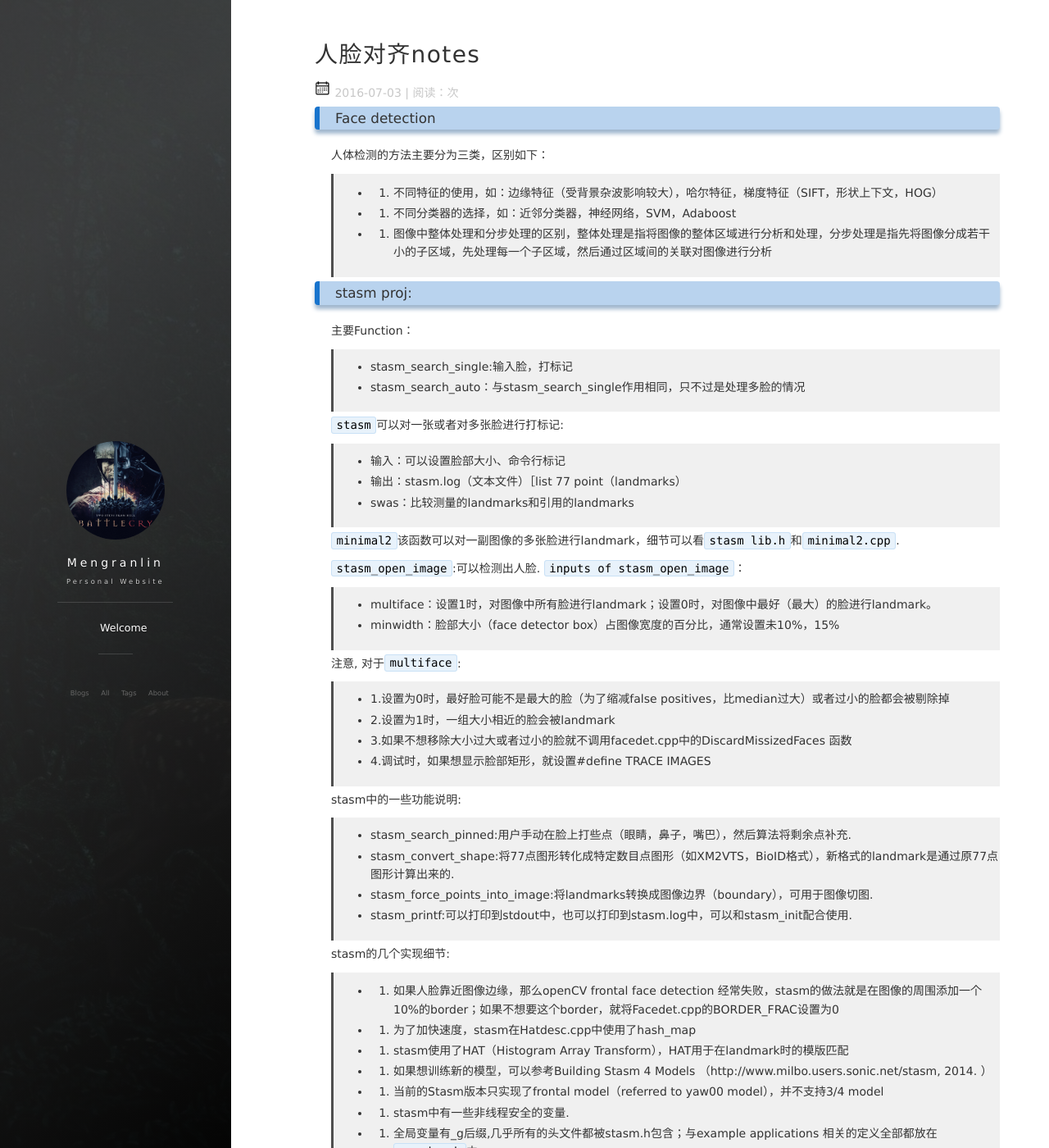
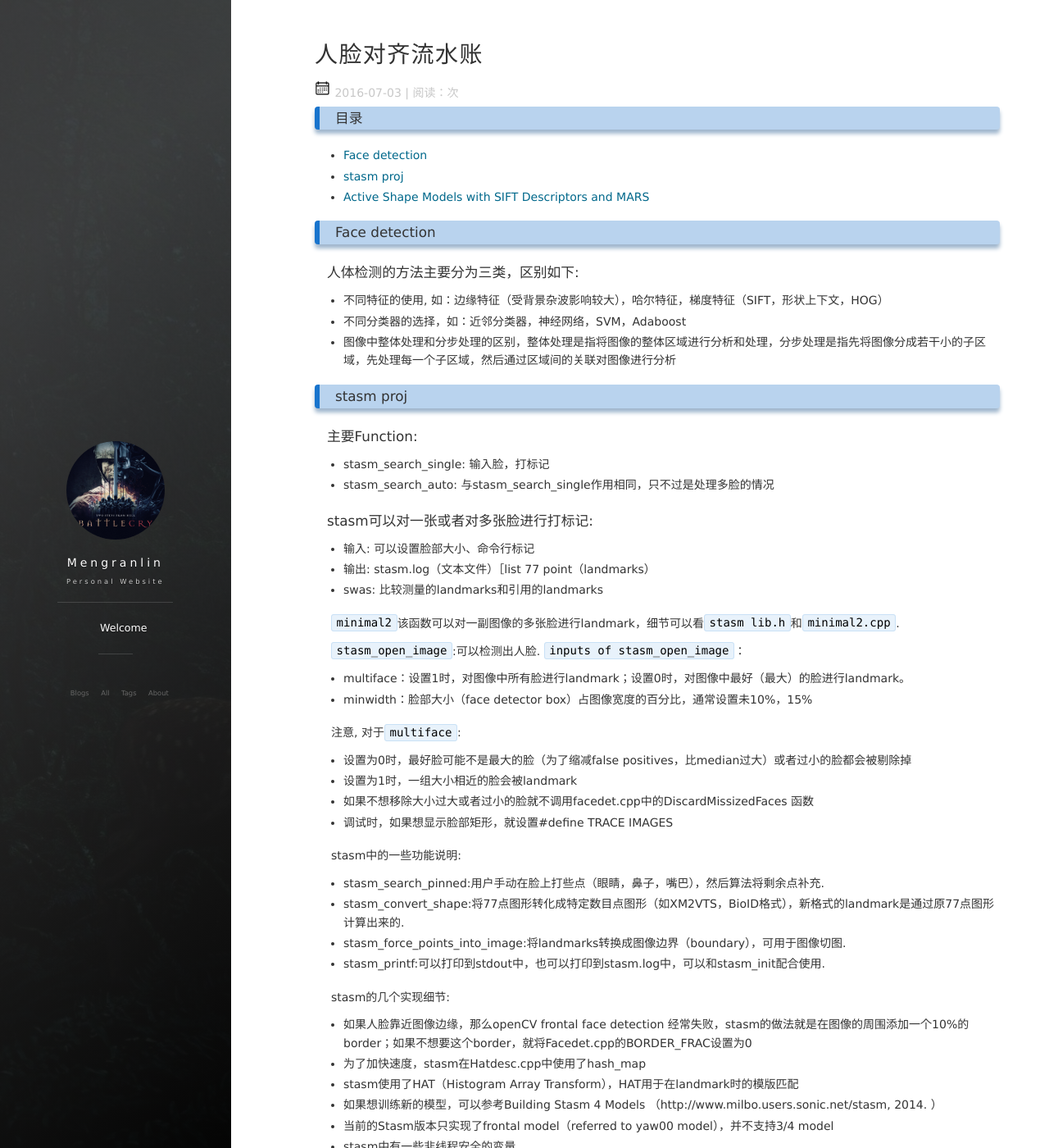
Before and after one commit to lmrshare/lmrshare.github.io, a Jekyll site: the page built from _posts/2016-07-03-wor-linux-research_face1.md, in a window 1280 px wide and 1400 px high. Shown: the whole window at 82% size. Built offline with Jekyll 4.4.1, drawn with Linux system fonts in a browser that asks for light colours; nearby versions of some CDN libraries; comment, search, counter and statistics services are not loaded; some of the changed text lies outside the part shown.

Commit message:
neaten research

```diff
--- a/_posts/2016-07-03-wor-linux-research_face1.md
+++ b/_posts/2016-07-03-wor-linux-research_face1.md
@@ -1,83 +1,87 @@
 ---
 layout: post
-title: "人脸对齐notes"
+title: "人脸对齐流水账"
 date: 2016-07-03
 description: "这是在学校期间做的调研"
-tag: Research
+tag: Projs
 ---
 
-### Face detection
+### 目录
 
-人体检测的方法主要分为三类，区别如下：
+* [Face detection](#face-detection)
+* [stasm proj](#stasm)
+* [Active Shape Models with SIFT Descriptors and MARS](#asm)
 
->* 1. 不同特征的使用，如：边缘特征（受背景杂波影响较大），哈尔特征，梯度特征（SIFT，形状上下文，HOG）
->* 2. 不同分类器的选择，如：近邻分类器，神经网络，SVM，Adaboost
->* 3. 图像中整体处理和分步处理的区别，整体处理是指将图像的整体区域进行分析和处理，分步处理是指先将图像分成若干小的子区域，先处理每一个子区域，然后通过区域间的关联对图像进行分析
+### <a name="face-detection"></a>Face detection
 
+#### 人体检测的方法主要分为三类，区别如下:
 
+- 不同特征的使用, 如：边缘特征（受背景杂波影响较大），哈尔特征，梯度特征（SIFT，形状上下文，HOG）
+- 不同分类器的选择，如：近邻分类器，神经网络，SVM，Adaboost
+- 图像中整体处理和分步处理的区别，整体处理是指将图像的整体区域进行分析和处理，分步处理是指先将图像分成若干小的子区域，先处理每一个子区域，然后通过区域间的关联对图像进行分析
 
-### stasm proj:
+### <a name="stasm"></a>stasm proj
 
-主要Function：
+#### 主要Function:
 
->* stasm_search_single:输入脸，打标记
->* stasm_search_auto：与stasm_search_single作用相同，只不过是处理多脸的情况
+- stasm_search_single: 输入脸，打标记
+- stasm_search_auto: 与stasm_search_single作用相同，只不过是处理多脸的情况
 
-`stasm`可以对一张或者对多张脸进行打标记:
+#### stasm可以对一张或者对多张脸进行打标记:
 
->* 输入：可以设置脸部大小、命令行标记
->* 输出：stasm.log（文本文件）［list 77 point（landmarks）
->* swas：比较测量的landmarks和引用的landmarks
+- 输入: 可以设置脸部大小、命令行标记
+- 输出: stasm.log（文本文件）［list 77 point（landmarks）
+- swas: 比较测量的landmarks和引用的landmarks
 
 `minimal2`该函数可以对一副图像的多张脸进行landmark，细节可以看`stasm lib.h`和`minimal2.cpp`.
 
 `stasm_open_image`:可以检测出人脸. `inputs of stasm_open_image`：
 
->* multiface：设置1时，对图像中所有脸进行landmark；设置0时，对图像中最好（最大）的脸进行landmark。
->* minwidth：脸部大小（face detector box）占图像宽度的百分比，通常设置未10%，15%
+- multiface：设置1时，对图像中所有脸进行landmark；设置0时，对图像中最好（最大）的脸进行landmark。
+- minwidth：脸部大小（face detector box）占图像宽度的百分比，通常设置未10%，15%
 
 注意, 对于`multiface`:
 
->* 1.设置为0时，最好脸可能不是最大的脸（为了缩减false positives，比median过大）或者过小的脸都会被剔除掉
->* 2.设置为1时，一组大小相近的脸会被landmark
->* 3.如果不想移除大小过大或者过小的脸就不调用facedet.cpp中的DiscardMissizedFaces      函数
->* 4.调试时，如果想显示脸部矩形，就设置#define TRACE IMAGES
+- 设置为0时，最好脸可能不是最大的脸（为了缩减false positives，比median过大）或者过小的脸都会被剔除掉
+- 设置为1时，一组大小相近的脸会被landmark
+- 如果不想移除大小过大或者过小的脸就不调用facedet.cpp中的DiscardMissizedFaces      函数
+- 调试时，如果想显示脸部矩形，就设置#define TRACE IMAGES
 
 stasm中的一些功能说明:
 
->* stasm_search_pinned:用户手动在脸上打些点（眼睛，鼻子，嘴巴），然后算法将剩余点补充.
->* stasm_convert_shape:将77点图形转化成特定数目点图形（如XM2VTS，BioID格式），新格式的landmark是通过原77点图形计算出来的.
->* stasm_force_points_into_image:将landmarks转换成图像边界（boundary），可用于图像切图.
->* stasm_printf:可以打印到stdout中，也可以打印到stasm.log中，可以和stasm_init配合使用.
+- stasm_search_pinned:用户手动在脸上打些点（眼睛，鼻子，嘴巴），然后算法将剩余点补充.
+- stasm_convert_shape:将77点图形转化成特定数目点图形（如XM2VTS，BioID格式），新格式的landmark是通过原77点图形计算出来的.
+- stasm_force_points_into_image:将landmarks转换成图像边界（boundary），可用于图像切图.
+- stasm_printf:可以打印到stdout中，也可以打印到stasm.log中，可以和stasm_init配合使用.
 
 stasm的几个实现细节:
 
->* 1. 如果人脸靠近图像边缘，那么openCV frontal face detection 经常失败，stasm的做法就是在图像的周围添加一个10%的border；如果不想要这个border，就将Facedet.cpp的BORDER_FRAC设置为0
->* 2. 为了加快速度，stasm在Hatdesc.cpp中使用了hash_map
->* 3. stasm使用了HAT（Histogram Array Transform），HAT用于在landmark时的模版匹配
->* 4. 如果想训练新的模型，可以参考Building Stasm 4 Models （http://www.milbo.users.sonic.net/stasm, 2014. ）
->* 5. 当前的Stasm版本只实现了frontal model（referred to yaw00 model），并不支持3/4 model
->* 6. stasm中有一些非线程安全的变量.
->* 7. 全局变量有_g后缀,几乎所有的头文件都被stasm.h包含；与example applications 相关的定义全部都放在`appmisc.h`中.
+- 如果人脸靠近图像边缘，那么openCV frontal face detection 经常失败，stasm的做法就是在图像的周围添加一个10%的border；如果不想要这个border，就将Facedet.cpp的BORDER_FRAC设置为0
+- 为了加快速度，stasm在Hatdesc.cpp中使用了hash_map
+- stasm使用了HAT（Histogram Array Transform），HAT用于在landmark时的模版匹配
+- 如果想训练新的模型，可以参考Building Stasm 4 Models （http://www.milbo.users.sonic.net/stasm, 2014. ）
+- 当前的Stasm版本只实现了frontal model（referred to yaw00 model），并不支持3/4 model
+- stasm中有一些非线程安全的变量.
+- 全局变量有_g后缀,几乎所有的头文件都被stasm.h包含；与example applications 相关的定义全部都放在`appmisc.h`中.
 
 
-#### Active Shape Models with SIFT Descriptors and MARS
+### <a name="asm"></a>Active Shape Models with SIFT Descriptors and MARS
 
 abstract:
 
->* 1.用简化的SIFT描述子代替ASM中1D gradient profiles，同时用MARS（multivariate adaptive regression splines）用于描述子匹配（descriptor matching），描述子是在landmark周围的
->* 2.论文算法是modified ASM
->* 3.SIFT用于模版匹配（template matching）
+- 用简化的SIFT描述子代替ASM中1D gradient profiles，同时用MARS（multivariate adaptive regression splines）用于描述子匹配（descriptor matching），描述子是在landmark周围的
+- 论文算法是modified ASM
+- SIFT用于模版匹配（template matching）
 
 related work：
 
->* MARS：multiple adaptive regression splines（多元适应性回归样条）
->* SIFT和HAT描述子的作用相同
+- MARS：multiple adaptive regression splines（多元适应性回归样条）
+- SIFT和HAT描述子的作用相同
 
 descriptor matching：
 
->* 1. Once we have the descriptor of an image patch, we need a measure of how well the descriptor matches the facial feature of interest(度量描述子对感兴趣区域的匹配).
->* 2. SVM可用于descriptor mathching，但是用SVM比较慢，而MARS比SVM快多了，而且结果几乎与SVM一样好。
+- Once we have the descriptor of an image patch, we need a measure of how well the descriptor matches the facial feature of interest(度量描述子对感兴趣区域的匹配).
+- SVM可用于descriptor mathching，但是用SVM比较慢，而MARS比SVM快多了，而且结果几乎与SVM一样好。
 
 #### ASM
 
@@ -95,7 +99,7 @@ PDM中,外形相似的物体,例如人脸、人手、心脏、肺部等的几何
 
 - [4. Multiview Ac-tive Shape Models with SIFT Descriptors for the 300-W Face Landmark Challenge](http://www.milbo.org/stasm-files/multiview-active-shape-models-with-sift-for-300w.pdf)
 
-### ASM笔记
+#### ASM笔记
 
 Aligning:
 
```
